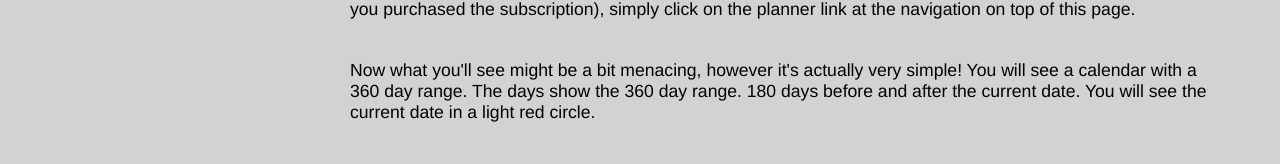
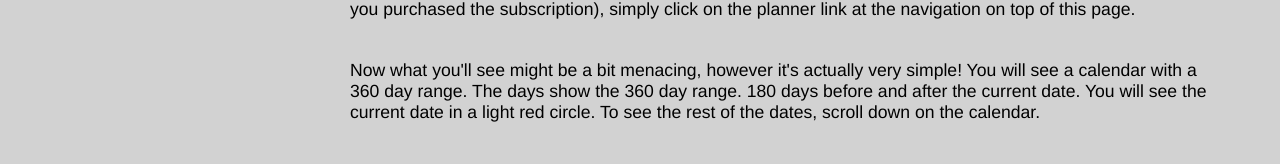
Before and after one commit to TechyTom7/day90, a React (Vite) app: page /about in a window 1280 px wide. Shown: the part 839-1003 px from the top of the page. Built offline with nearby package versions, Linux system fonts and the light colour scheme; no server answers.

Commit message:
Added extra planning

```diff
--- a/src/components/About.jsx
+++ b/src/components/About.jsx
@@ -38,7 +38,8 @@ export default function Home() {
                     <p>
                         Now what you'll see might be a bit menacing, however it's actually very simple! You will see
                         a calendar with a 360 day range. The days show the 360 day range. 180 days before and after the
-                        current date. You will see the current date in a light red circle.
+                        current date. You will see the current date in a light red circle. To see the rest of the dates,
+                        scroll down on the calendar.
                     </p>
                     <p>
                         Before we move on, we have to select the days we were in an EU country. To do that, simply click
--- a/src/styles/Planner.css
+++ b/src/styles/Planner.css
@@ -30,6 +30,9 @@ html, body {
 
     width: 95%;
     background-color: #989898;
+    height: 50vh;
+    overflow: scroll;
+
     margin: 30px auto 50px;
     border-radius: 10px;
     padding: 10px;
```
